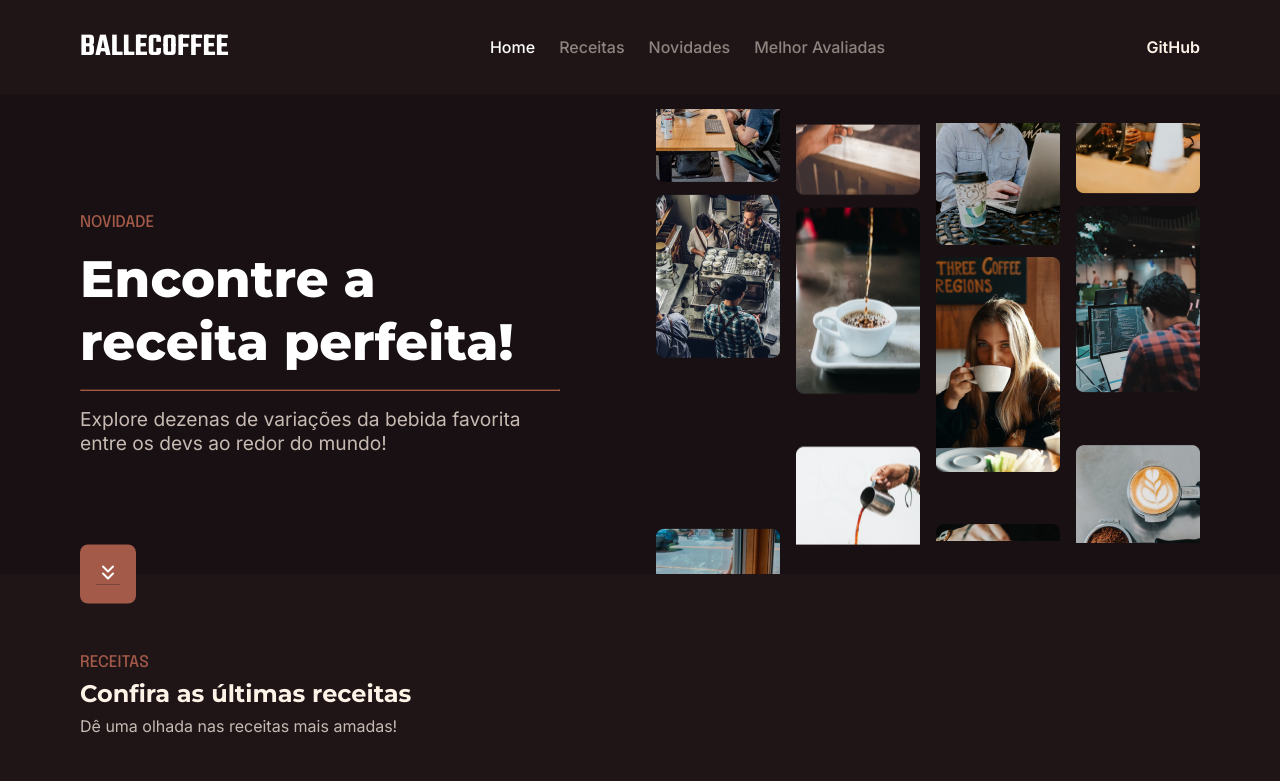
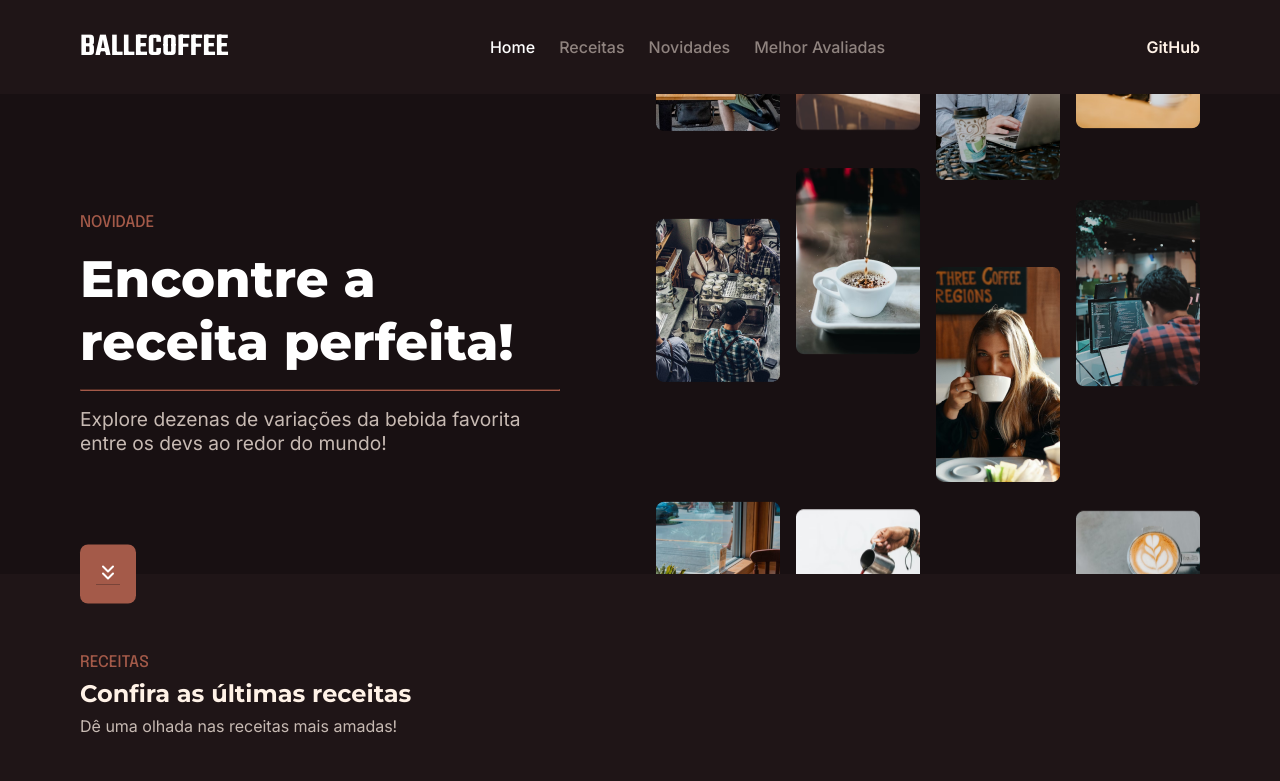
Before and after one commit to kevyngabriel/projeto-ballecoffee, a plain HTML site: page DASHBOARD/index.html in a window 1280 px wide. Shown: the top 781 px of the page. Drawn offline with Linux system fonts and the light colour scheme.

Commit message:
Update style.css

```diff
--- a/DASHBOARD/style.css
+++ b/DASHBOARD/style.css
@@ -131,19 +131,19 @@ hr {
 }
 
 figure {
-  margin-bottom: 0.5rem;
+  margin-bottom: 3.2rem;
 }
 
 .linha01 {
-  transform: translate(0px, -30px);
+  transform: translate(0rem, -1rem);
 }
 
 .linha02 {
-  transform: translate(0px, -30px);
+  transform: translate(0rem, 1rem);
 }
 
 #img03 {
-  transform: translate(0rem, 8rem);
+  transform: translate(0rem, 5rem);
 }
 
 #img04 {
@@ -151,11 +151,11 @@ figure {
 }
 
 #img05 {
-  transform: translate(0rem, -0.9rem);
+  transform: translate(0rem, -2rem);
 }
 
 #img06 {
-  transform: translate(0rem, 1.6rem);
+  transform: translate(0rem, 4.2rem);
 }
 
 #img07 {
@@ -163,11 +163,11 @@ figure {
 }
 
 #img08 {
-  transform: translate(0rem, -1rem);
+  transform: translate(0rem, 1rem);
 }
 
 #img09 {
-  transform: translate(0rem, 1.5rem);
+  transform: translate(0rem, 4.5rem);
 }
 
 #img10 {
@@ -175,11 +175,11 @@ figure {
 }
 
 #img11 {
-  transform: translate(0rem, -1rem);
+  transform: translate(0rem, 0rem);
 }
 
 #img12 {
-  transform: translate(0rem, 1.5rem);
+  transform: translate(0rem, 4.3rem);
 }
 
 .hero-imagem-container > figure > image {
```
